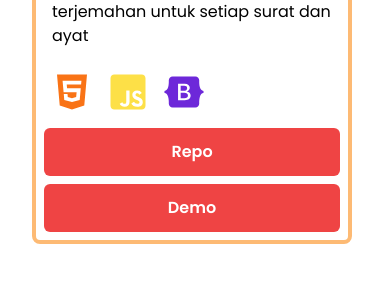
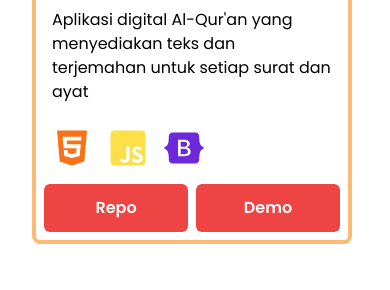
Before and after one commit to Ariemaharrucha/portofolio-arie, a React (Vite) app: page / in a window 390 px wide. Shown: the part 1788-2078 px from the top of the page. Built offline with nearby package versions, Linux system fonts and the light colour scheme.

Commit message:
edit card

```diff
--- a/src/components/ui/card.jsx
+++ b/src/components/ui/card.jsx
@@ -17,7 +17,7 @@ export const Card = (props) => {
           <item.icon className={item.style} size={40} key={index} />
         ))}
       </div>
-      <div className="px-2 py-2 flex flex-col md:flex-row gap-2 ">
+      <div className="px-2 py-2 flex gap-2 ">
         <a className="px-5 py-3 bg-red-500 block w-full text-center text-white font-semibold rounded-md border-none hover:bg-red-600 transition-all cursor-pointer" href={porto} target="_blank" >
           Repo
         </a>
```
